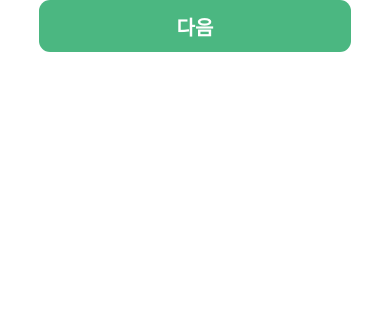
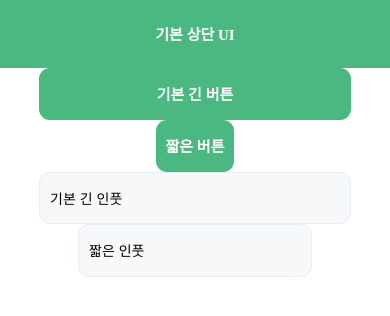
Before and after one commit to ArinMiru/uni_opensoop, a React Native app: screen /TestScreen in a window 390 px wide. Shown: the top 316 px of the page. Built offline with nearby package versions, Linux system fonts and the light colour scheme; no server answers; a web font is replaced by a local one.

Commit message:
# 공통 사용 컴포넌트 개발 # 공통적으로 사용 될 LongTextInput ShortTextInput LongButton ShortButton 각 컴포넌트 추가

```diff
--- a/App.tsx
+++ b/App.tsx
@@ -16,7 +16,6 @@ export default function App() {
     initializeApp();                                                                // 앱 초기화 함수 호출
   }, []);                                                                           // useEffect를 한 번만 실행하도록 설정 (빈 배열을 의미)
 
-
   return isFontLoaded ? (                                                           // 폰트 로딩이 완료되면 내비게이션 컨테이너 컴포넌트를 렌더링
     <NavigationContainerWrapper />
   ) : (
--- a/Src/Components/Background.tsx
+++ b/Src/Components/Background.tsx
@@ -1,11 +1,13 @@
-import { SafeAreaView, Text } from "react-native";
+import { SafeAreaView } from "react-native";
 import React from "react";
 import styles from "../Styles/BackgroundStyle";
 
 interface BackgroundProps {
   children?: React.ReactNode;
 }
-
+/**
+ * 가장 기본 백그라운드 배경
+ */
 export const LoginBackground: React.FC<BackgroundProps> = ({ children }) => {
   return <SafeAreaView style={styles.loginBackground}>{children}</SafeAreaView>;
 };
--- a/Src/Components/Button.tsx
+++ b/Src/Components/Button.tsx
@@ -2,17 +2,32 @@ import { TouchableOpacity, Text } from "react-native";
 import Styles from "../Styles/ButtonStyle";
 import textSyle from "../Styles/TextStyle"
 import React from "react";
-
+/**
+ * 버튼 컴포넌트 속성 정의
+ */
 interface buttonProps {                                                         //버튼 속성 지정
   children?: React.ReactNode;                                                   //리액트로 타입 명시
   text: string;                                                                 //문자열로 타입 명시
 }
 
+/**
+ * 사용법 BaseButton text="넣을 문자"
+ */
 export const BaseButton: React.FC<buttonProps> = ({ children, text }) => {      // 버튼 컴포넌트의 타입을 정확하게 명시
   return (
-    <TouchableOpacity style={Styles.baseButton}>
+
+    <TouchableOpacity style={Styles.longButton}>
       <Text style={textSyle.textbase}>{text}</Text>
       {children}
     </TouchableOpacity>
   );
 };
+export const ShortButton: React.FC<buttonProps> = ({ children, text }) => {      // 버튼 컴포넌트의 타입을 정확하게 명시
+  return (
+
+    <TouchableOpacity style={Styles.shortButton}>
+      <Text style={textSyle.textbase}>{text}</Text>
+      {children}
+    </TouchableOpacity>
+  );
+};
--- a/Src/Components/TextInput.tsx
+++ b/Src/Components/TextInput.tsx
@@ -0,0 +1,18 @@
+import Styles from "../Styles/TextInputStyle";
+import React from "react";
+import { TextInput } from "react-native";
+
+interface inputProps {
+  //속성 지정
+  children?: React.ReactNode; //리액트로 타입 명시
+  text: string; //문자열로 타입 명시
+}
+
+export const LongInput: React.FC<inputProps> = ({ children, text }) => {
+  // 버튼 컴포넌트의 타입을 정확하게 명시
+  return <TextInput style={Styles.longInput} placeholder={text}></TextInput>;
+};
+export const ShortInput: React.FC<inputProps> = ({ children, text }) => {
+    // 버튼 컴포넌트의 타입을 정확하게 명시
+    return <TextInput style={Styles.shortInput} placeholder={text}></TextInput>;
+  };
--- a/Src/Components/Topbar.tsx
+++ b/Src/Components/Topbar.tsx
@@ -0,0 +1,19 @@
+import Styles from "../Styles/TopbarStyle";
+import React from "react";
+import { View, Text } from "react-native";
+import textSyle from "../Styles/TextStyle";
+
+interface inputProps {
+  children?: React.ReactNode; //리액트로 타입 명시
+  text: string; //문자열로 타입 명시
+}
+
+export const BasicTopbar: React.FC<inputProps> = ({ children, text }) => {
+  // 버튼 컴포넌트의 타입을 정확하게 명시
+  return (
+    <View style={Styles.basicTopbar}>
+      <Text style={textSyle.textbase}>{text}</Text>
+      {children}
+    </View>
+  );
+};
--- a/Src/Navigations/TestScreen.tsx
+++ b/Src/Navigations/TestScreen.tsx
@@ -1,12 +1,18 @@
 import { Text } from "react-native";
 import React from "react";
 import { LoginBackground } from "../Components/Background";
-import { BaseButton } from "../Components/Button";
+import { BaseButton, ShortButton } from "../Components/Button";
+import { LongInput, ShortInput } from "../Components/TextInput";
+import { BasicTopbar } from "../Components/Topbar";
 
 const TestScreen = () => {
   return (
     <LoginBackground>
-      <BaseButton text="다음"></BaseButton>
+      <BasicTopbar text="기본 상단 UI" />
+      <BaseButton text="기본 긴 버튼"></BaseButton>
+      <ShortButton text="짧은 버튼"></ShortButton>
+      <LongInput text="기본 긴 인풋"></LongInput>
+      <ShortInput text="짧은 인풋"></ShortInput>
     </LoginBackground>
   );
 };
--- a/Src/Styles/ButtonStyle.tsx
+++ b/Src/Styles/ButtonStyle.tsx
@@ -2,7 +2,7 @@ import { StyleSheet } from "react-native";
 import { deviceWidth, deviceHeight } from "../Utils/DeviceUtils";
 
 export default StyleSheet.create({
-  baseButton: {
+  longButton: {
     width: deviceWidth * 0.8,
     height: deviceHeight * 0.062,
     backgroundColor: "#4BB781",
@@ -10,4 +10,12 @@ export default StyleSheet.create({
     justifyContent: "center",
     borderRadius: 11,
   },
+  shortButton: {
+    width: deviceWidth * 0.2,
+    height: deviceHeight * 0.062,
+    backgroundColor: "#4BB781",
+    alignItems: "center",
+    justifyContent: "center",
+    borderRadius: 11,
+  }
 });
--- a/Src/Styles/TextInputStyle.tsx
+++ b/Src/Styles/TextInputStyle.tsx
@@ -1 +1,23 @@
-import { StyleSheet } from "react-native/types";
+import { StyleSheet } from "react-native";
+import { deviceHeight, deviceWidth } from "../Utils/DeviceUtils";
+
+export default StyleSheet.create({
+  longInput: {
+    width: deviceWidth * 0.8,
+    height: deviceHeight * 0.062,
+    backgroundColor: "#f7f8f9",
+    borderRadius: 11,
+    paddingLeft: 10,
+    borderColor: "#e8ecf4",
+    borderWidth: 1,
+  },
+  shortInput: {
+    width: deviceWidth * 0.6,
+    height: deviceHeight * 0.062,
+    backgroundColor: "#f7f8f9",
+    borderRadius: 11,
+    paddingLeft: 10,
+    borderColor: "#e8ecf4",
+    borderWidth: 1,
+  },
+});
--- a/Src/Styles/TextStyle.tsx
+++ b/Src/Styles/TextStyle.tsx
@@ -5,6 +5,6 @@ export default StyleSheet.create({
     fontFamily: "NotoSans",
     fontWeight: "bold",
     color: "#ffffff",
-    fontSize: 20,
+    fontSize: 15,
   },
 });
--- a/Src/Styles/TopbarStyle.tsx
+++ b/Src/Styles/TopbarStyle.tsx
@@ -1 +1,12 @@
-import { StyleSheet } from "react-native/types";
+import { StyleSheet } from "react-native";
+import { deviceWidth, deviceHeight } from "../Utils/DeviceUtils";
+
+export default StyleSheet.create({
+  basicTopbar: {
+    width: deviceWidth * 1,
+    height: deviceHeight * 0.08,
+    backgroundColor: "#4bb781",
+    alignItems: "center",
+    justifyContent: "center",
+  },
+});
```
